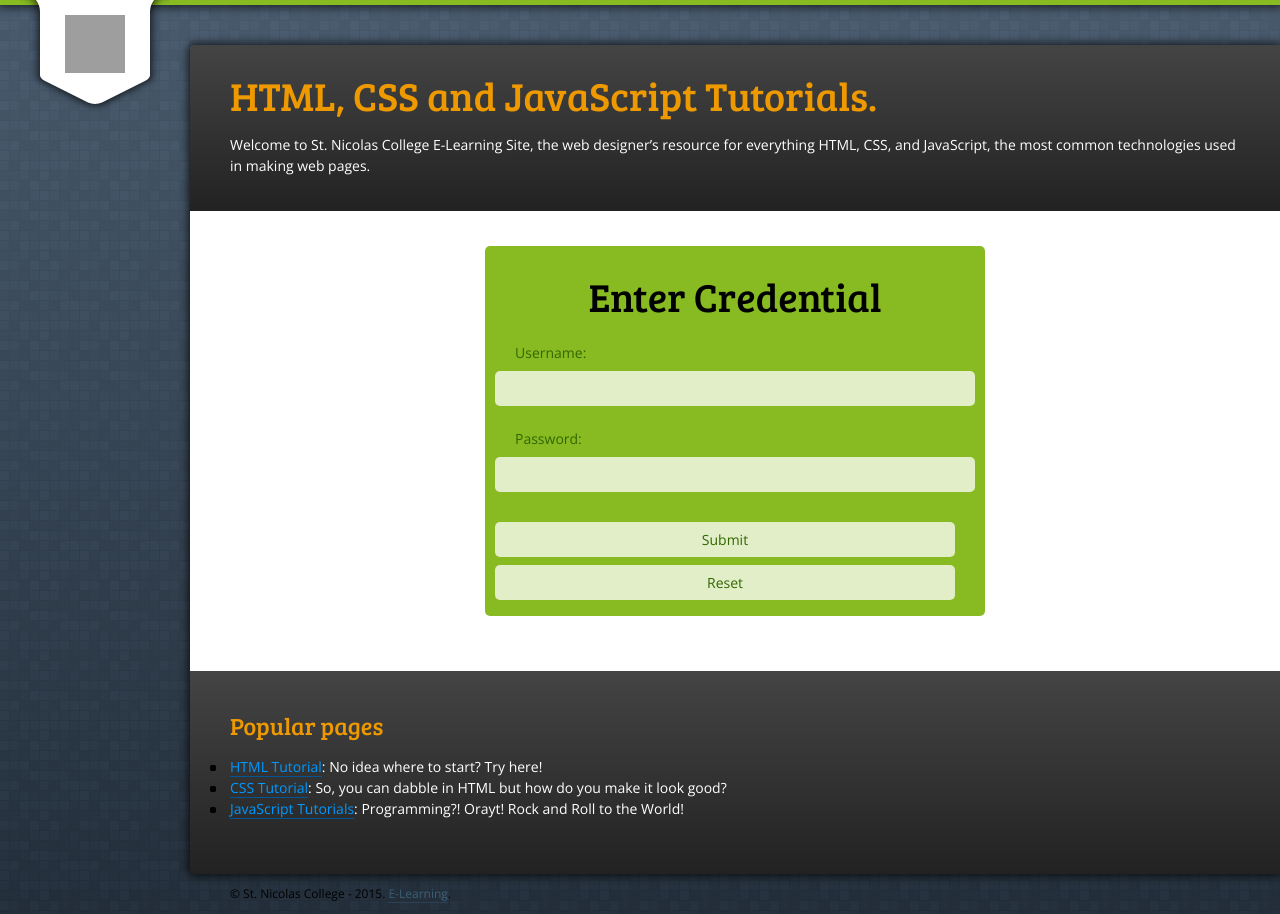
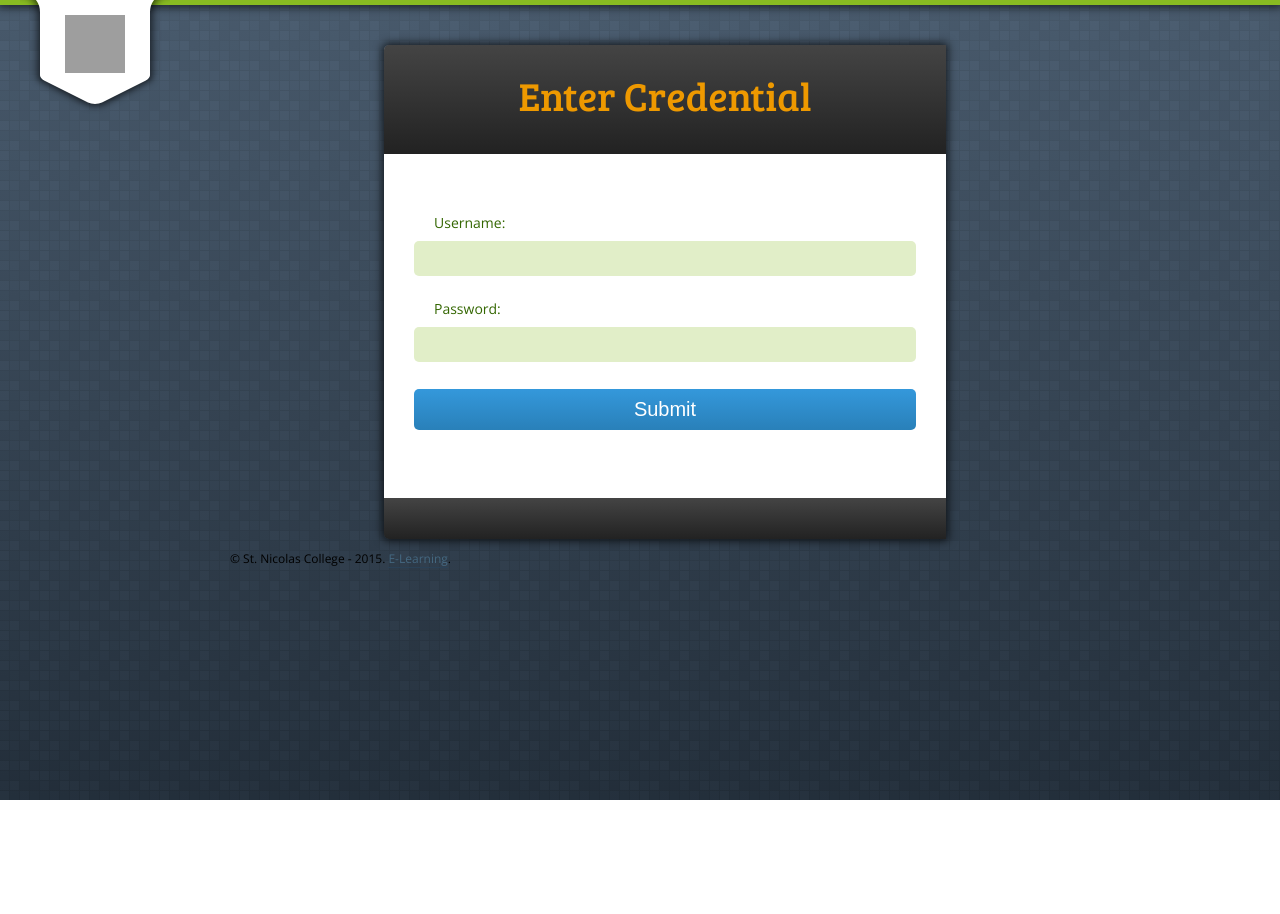
Before and after one commit to aaronra/Courseware, a PHP site: page /login.php in a window 1280 px wide. After the commit the page ends 800 px from the top, so only its background shows below. Run offline with PHP 8.4, Linux system fonts and the light colour scheme; grey boxes are pictures that could not be loaded.

Commit message:
fix login ui

```diff
--- a/login.php
+++ b/login.php
@@ -13,6 +13,17 @@
         <title>Login to SNC Courseware</title>
     </head>
     <body class="level0">
+    <style>
+        @media (min-width: 1200px) {
+            article {
+                max-width: 562px;
+                margin-left: 30%;
+            }
+        }
+        article form {
+            background: transparent;
+        }
+    </style>
         <div id="dog_tag">
 
     <p><a href="index.html"><img src="http://www.araldito.com/wp-content/uploads/2014/06/e2.jpg"
@@ -22,15 +33,11 @@
 <article>
 
     <header>
-        <h1>HTML, CSS and JavaScript Tutorials.</h1>
-
-        <p>Welcome to St. Nicolas College E-Learning Site, the web designer’s resource for everything HTML, CSS, and
-            JavaScript, the most common
-            technologies used in making web pages.</p>
+        <h1 style="text-align:center">Enter Credential</h1>
     </header>
 
 
-    <section id="main_content" style="width:500px;margin: 0 auto;">
+    <section id="main_content" >
         <?php
             include_once 'login/admin-class.php';
             $admin = new itg_admin();
@@ -38,7 +45,7 @@
         ?>
         <form action="login/login-action.php" method="post">
                 <fieldset>
-                    <h1 style="text-align:center">Enter Credential</h1>
+
                         <h3 style="color:red;text-align:center;">
                             <?php
                                 if (isset($_SESSION['message']))
@@ -49,7 +56,7 @@
                             ?>
                         </h3>
                         <p>
-                            <label for="username">Username: </label>
+                            <label for="username" >Username: </label>
                             <input type="text" name="username" id="username" value="" />
                         </p>
                         <p>
@@ -57,9 +64,9 @@
                             <input type="password" name="password" id="password" value="" />
                         </p>
                 </fieldset>
-                <p>
-                    <input type="submit" value="Submit" /> <input type="reset" value="Reset" />
-                </p>
+                <div>
+                    <input type="submit" value="Submit" class="btn" style="margin-left: 0;"/>
+                </div>
             </form>
 
     </section>
@@ -81,16 +88,6 @@
 
     <footer id="related">
 
-        <h2>Popular pages</h2>
-        <ul>
-            <li><a href="view/html/index.html">HTML Tutorial</a>: No idea where to
-                start? Try here!
-            </li>
-            <li><a href="view/css/index.html">CSS Tutorial</a>: So, you can dabble in
-                HTML but how do you make it look good?
-            </li>
-            <li><a href="view/js/index.html">JavaScript Tutorials</a>: Programming?! Orayt! Rock and Roll to the World!</li>
-        </ul>
 
     </footer>
 
```
Also changed, not shown: css/trystyle.css (+108 -65 lines), view/html/indexCompiler.html (+0 -13 lines).
